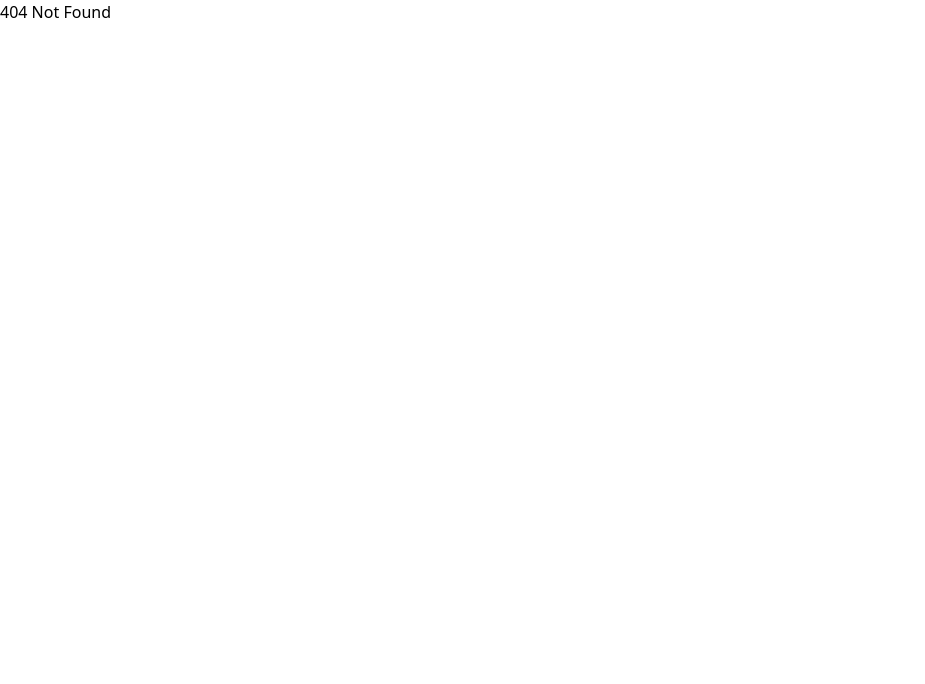
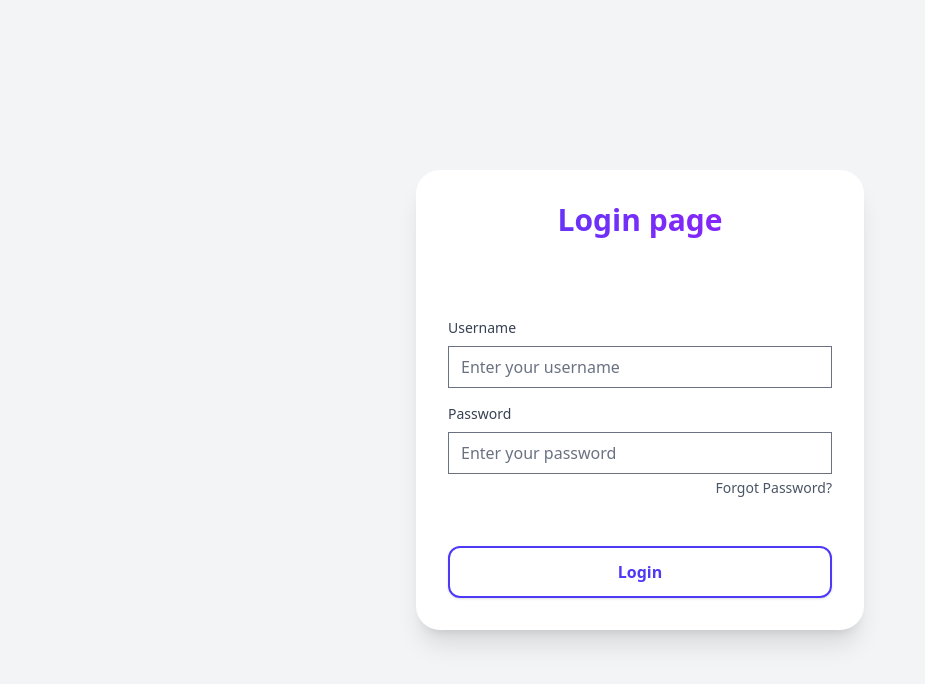
Before and after one commit to kg55555/Quiddle, a React (Vite) app in the folder client/: page /Login in a window 1280 px wide. Before the commit this address had no page. Shown: the top 684 px of the page, without its empty margins (0-925 px from the left). Built offline with nearby package versions, Linux system fonts and the light colour scheme.

Commit message:
Updated Login Page

```diff
--- a/client/src/app/app.tsx
+++ b/client/src/app/app.tsx
@@ -3,6 +3,7 @@ import Home from "../pages/Home";
 import QuizTake from "../pages/QuizTake";
 import Signup from "../pages/signup";
 import Faq from "../pages/faq";
+import Login from "../pages/Login";
 
 
 function App() {
@@ -12,6 +13,7 @@ function App() {
         <Route path="/" element={<Home />} />
         <Route path="/quiz" element={<QuizTake />} />
         <Route path="/signup" element={<Signup />} />
+        <Route path="/Login" element={<Login />} />
         <Route path="/faq" element={<Faq />} />
         <Route path="*" element={<div>404 Not Found</div>} />
       </Routes>
--- a/client/src/pages/Login.tsx
+++ b/client/src/pages/Login.tsx
@@ -1,5 +1,6 @@
 import type {LoginInfo} from "../components/molecules/login-info/login-info";
 import { useState } from "react";
+import { Link } from "react-router-dom";
 
 function Login() {
   const [loginInfo, setLoginInfo] = useState<LoginInfo>({
@@ -29,29 +30,48 @@ function Login() {
 
   return (
     <form onSubmit={handleSubmit}>
-      <h1 className="font-bold text-3xl text-center"> Login </h1>
+       {/* Right: Form card */}
+        <div className="min-h-screen flex items-center justify-center bg-gray-100">
+          <div className="bg-white rounded-3xl p-8 shadow-xl">
+
+            {/*Card Title*/}
+            <h3 className="text-3xl font-bold text-center mb-8 bg-gradient-to-r from-indigo-600 to-purple-600 bg-clip-text text-transparent">
+              Login page
+            </h3>
             <div>
-        <div >
-            <label >Username</label>
+              <div className = "mt-20">
+                  <label className="block text-sm font-medium text-gray-700 mb-2">Username</label>
                   <input
                   type="text"
                   name="username"
                   value={loginInfo.username}
                   onChange={handleChange}
+                  className="w-96"
+                  placeholder= "Enter your username"
                   />
               </div>
 
               <div>
-            <label>Password</label>
+                  <label className="mt-4 block text-sm font-medium text-gray-700 mb-2 w-full">Password</label>
                   <input
                   type="password"
                   name="password"
                   value={loginInfo.password}
                   onChange={handleChange}
+                  className="w-96"
+                  placeholder = "Enter your password"
                   />
               </div>
-
-        <button type="submit">Login</button>
+              <p className="mt-1 text-sm text-gray-600 mb-3 text-right">Forgot Password?</p>
+              <Link
+                //for now, assume valid username and password
+                to="/profile"
+                className="text-center mt-12 block w-full py-3 px-6 border-2 border-indigo-600 hover:bg-indigo-50 text-indigo-600 hover:text-indigo-700 font-semibold rounded-xl shadow-sm hover:shadow-md transition-all mx-auto max-w-sm"
+              >
+                Login
+              </Link>
+            </div>
+          </div>
         </div>
     </form>
   );
```
Lines whose indentation alone changed are shown as unchanged.
